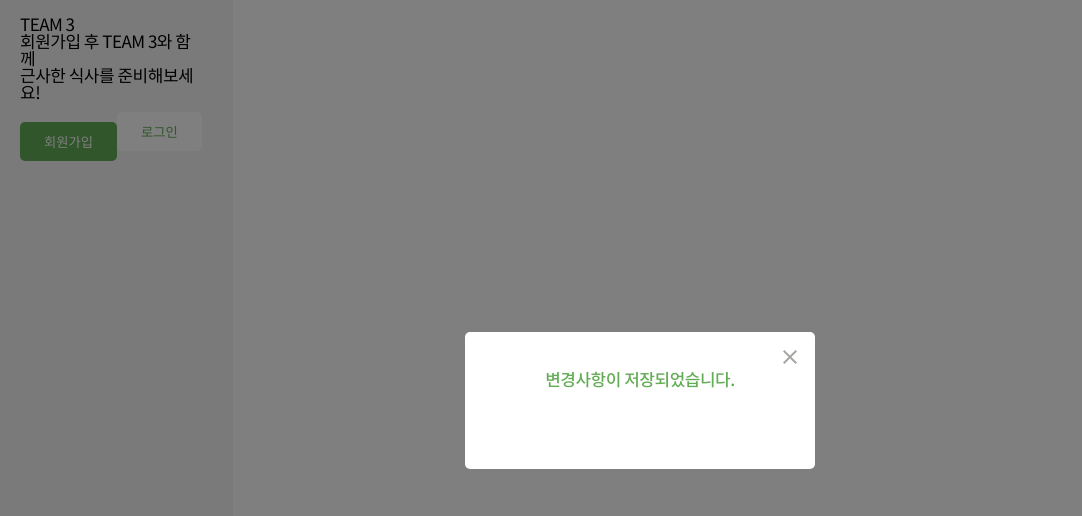
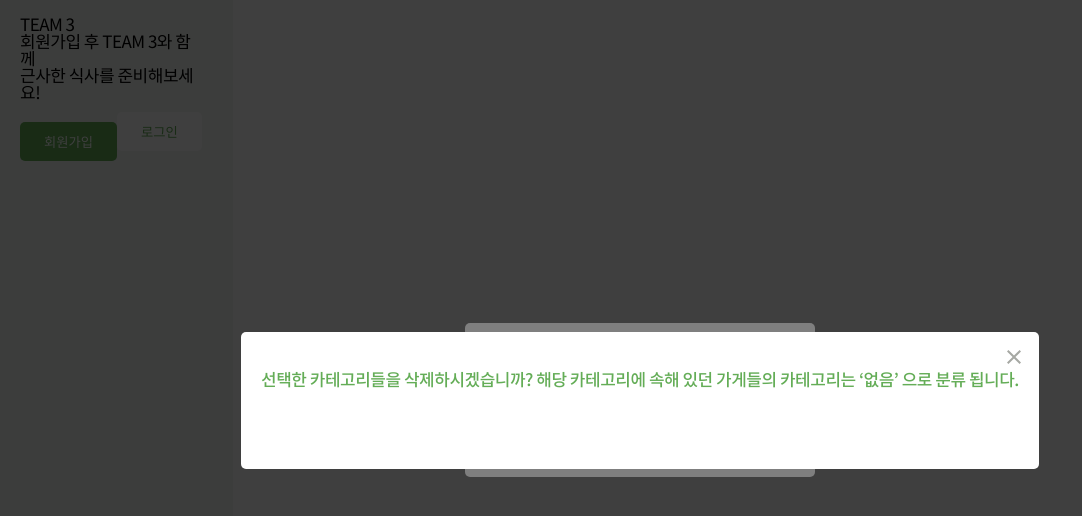
Before and after one commit to supra1nova/elice_second_project, a React (Create React App) app in the folder client/: page /account/restaurants in a window 1280 px wide. Shown: the top 516 px of the page, without its empty margins (0-1082 px from the left). Built offline with nearby package versions, Linux system fonts and the light colour scheme.

Commit message:
Feat: popup content, footer boolean 처리

```diff
--- a/client/src/components/oranisms/Popup/Footer/index.tsx
+++ b/client/src/components/oranisms/Popup/Footer/index.tsx
@@ -1,12 +1,12 @@
 import React from 'react';
 import * as UI from './style';
 
-export interface Props {
+interface Props {
   children?: React.ReactElement | string;
 }
 
 const Footer = ({ children }: Props) => {
-  return <UI.Container>{children}</UI.Container>;
+  return <UI.Container>footer 자리</UI.Container>;
 };
 
 export default Footer;
--- a/client/src/components/oranisms/Popup/index.tsx
+++ b/client/src/components/oranisms/Popup/index.tsx
@@ -9,11 +9,11 @@ interface Props {
   title?: React.ReactElement | string;
   primary?: boolean;
   subTitle?: React.ReactElement | string;
-  footer?: React.ReactElement | string;
+  footer?: boolean;
   children?: React.ReactElement | string;
 }
 
-const Popup = ({ title, subTitle, children }: Props) => {
+const Popup = ({ title, subTitle, footer, children }: Props) => {
   const modalDiv = document.getElementById('modal')!;
   const [domReady, setDomReady] = useState(false);
   useEffect(() => {
@@ -26,8 +26,8 @@ const Popup = ({ title, subTitle, children }: Props) => {
             <UI.Content>
               <UI.Section>
                 <Header title={title} subTitle={subTitle} />
-                <Contents>{children}</Contents>
-                <Footer />
+                {children && <Contents>{children}</Contents>}
+                {footer && <Footer />}
               </UI.Section>
             </UI.Content>
             <UI.Dimd />
--- a/client/src/constants/title.ts
+++ b/client/src/constants/title.ts
@@ -6,10 +6,10 @@ export const TITLE = {
   ACCOUNT_CATEGORY_MIN_LENGTH_ERROR: '카테고리명은 최소 2글자 이상입니다.',
   ACCOUNT_ICON_UPLOAD_ERROR: '아이콘을 업로드해주세요.',
   ACCOUNT_CATEGORY_DELETE_CONFIRM:
-    '선택한 카테고리들을 삭제하시겠습니까? /n 해당 카테고리에 속해 있던 가게들의 카테고리는 ‘없음’ 으로 분류 됩니다.',
+    '선택한 카테고리들을 삭제하시겠습니까?\n해당 카테고리에 속해 있던 가게들의 카테고리는 ‘없음’ 으로 분류 됩니다.',
   ACCOUNT_RESTAURANT_DELETE: '레스토랑을 삭제하시겠습니까?',
   ACCOUNT_MEMBER_DELETE: '회원을 삭제하시겠습니까?',
   USER_MEMBER_DELETE:
-    '회원정보 삭제 시 복구할 수 없습니다. /n 정말로 삭제하시겠습니까?',
+    '회원정보 삭제 시 복구할 수 없습니다.\n정말로 삭제하시겠습니까?',
   USER_MEMBER_CURRENT_PASSWORD: '현재 비밀번호를 입력해 주세요.',
 };
--- a/client/src/pages/Account/AccountRestaurants/template/PopupConfirm/index.tsx
+++ b/client/src/pages/Account/AccountRestaurants/template/PopupConfirm/index.tsx
@@ -3,7 +3,7 @@ import { TITLE } from '../../../../../constants/title';
 import Popup from '../../../../../components/oranisms/Popup';
 
 const PopupConfirm = () => {
-  return <Popup title={TITLE.ACCOUNT_SAVE_CONFIRM} footer={'check'} />;
+  return <Popup title={TITLE.ACCOUNT_SAVE_CONFIRM} footer />;
 };
 
 export default PopupConfirm;
--- a/client/src/pages/Account/AccountRestaurants/template/PopupFinish/index.tsx
+++ b/client/src/pages/Account/AccountRestaurants/template/PopupFinish/index.tsx
@@ -1,8 +1,9 @@
 import React from 'react';
+import { TITLE } from '../../../../../constants/title';
 import Popup from '../../../../../components/oranisms/Popup';
 
-const PopupFinish = () => {
-  return <div>test</div>;
+const PopupConfirm = () => {
+  return <Popup title={TITLE.ACCOUNT_CATEGORY_DELETE_CONFIRM} />;
 };
 
-export default PopupFinish;
+export default PopupConfirm;
--- a/client/src/pages/Account/AccountRestaurants/template/index.tsx
+++ b/client/src/pages/Account/AccountRestaurants/template/index.tsx
@@ -1,10 +1,11 @@
 import React, { useState } from 'react';
 import PopupConfirm from './PopupConfirm';
-
+import PopupFinish from './PopupFinish';
 const AccountRestaurantsTemplate = () => {
   return (
     <>
       <PopupConfirm />
+      <PopupFinish />
     </>
   );
 };
```
Also changed, not shown: client/src/components/atoms/Button/index.tsx (added, +18 -0 lines), client/src/components/atoms/Button/style.ts (added, +23 -0 lines).
